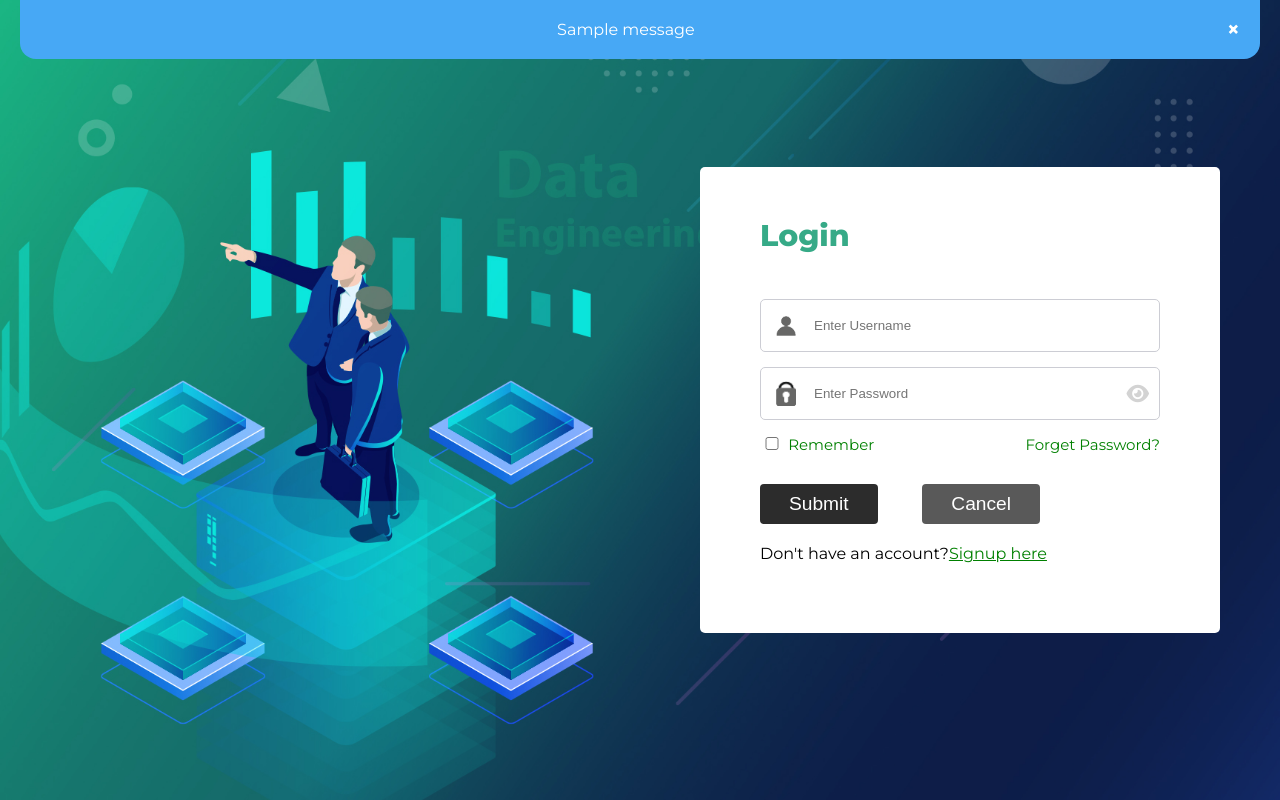
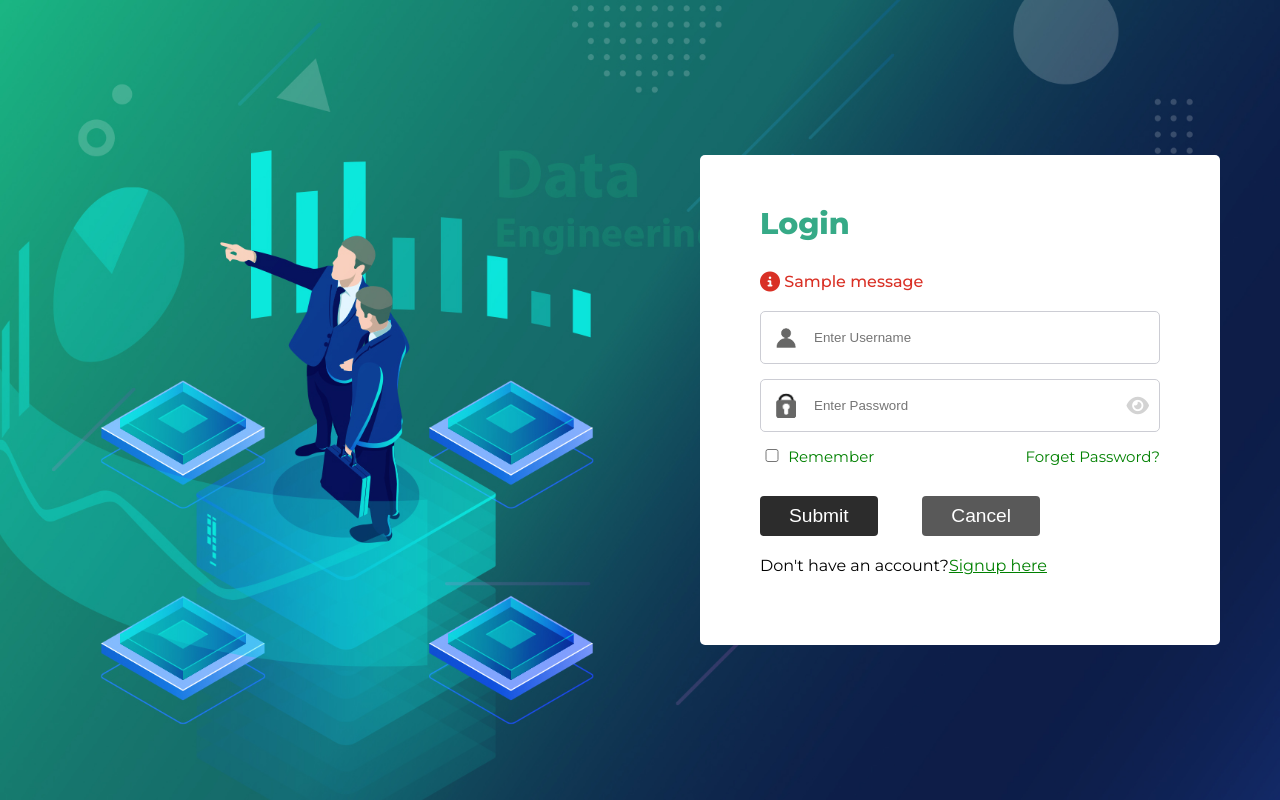
Before and after one commit to malakar-rishabh/Data-Engineering-Django, a Django app: page / in a window 1280 px wide. Run offline with Django 4.2, Linux system fonts and the light colour scheme; tables that the repository leaves empty hold one stand-in row (values such as "Sample post"); one stand-in notice (Sample message) is shown; some libraries are stand-ins or nearby versions.

Commit message:
Showing better errors

```diff
--- a/home/views.py
+++ b/home/views.py
@@ -16,7 +16,6 @@ def login(request):
                          password=password)
         if x is not None:
             auth_login(request, x)
-            messages.success(request, 'Logged in successfully')
             return redirect('dashboard')
         else:
             messages.error(request, 'Invalid Username or Password')
--- a/static/css/style.css
+++ b/static/css/style.css
@@ -156,7 +156,7 @@ input{
 /* The alert message box */
 .alert {
     padding: 20px;
-    background-color: #47A8F5; /* Red */
+    background-color: #47A8F5;
     color: white;
     margin-bottom: 15px;
     opacity: 1;
@@ -168,7 +168,7 @@ input{
   }
 
   /* The close button */
-  .closebtn {
+  /* .closebtn {
     margin-left: 15px;
     color: white;
     font-weight: bold;
@@ -177,9 +177,15 @@ input{
     line-height: 20px;
     cursor: pointer;
     transition: 0.3s;
-  }
+  } */
 
   /* When moving the mouse over the close button */
-  .closebtn:hover {
+  /* .closebtn:hover {
     color: black;
+  } */
+
+  .error-msg{
+    color: #d93025;
+    font-weight: 500;
+    margin-bottom: 5px;
   }
--- a/templates/index.html
+++ b/templates/index.html
@@ -13,17 +13,22 @@
 
 <body>
     <div class="container">
-        {% if messages %}
+        <!-- {% if messages %}
     {% for message in messages %}
         <div class="alert">
             <span class="closebtn" onclick="this.parentElement.style.display='none'; ">&times;</span>
             {{ message }}
           </div>
           {% endfor %}
-          {% endif %}
+          {% endif %} -->
 
         <div class="form-box">
             <h1>Login</h1>
+            {% if messages %}
+            {% for message in messages %}
+               <div class="error-msg"><span><i class="fa-solid fa-circle-info fa-lg"></i></span> {{ message }}</div>
+                  {% endfor %}
+                  {% endif %}
             <form action="" method="post">
                 {% csrf_token %}
                 <div class="input-group">
```
Also changed, not shown: static/css/Signup.css (+7 -0 lines), templates/home.html (+0 -11 lines), templates/signup.html (+6 -9 lines).
